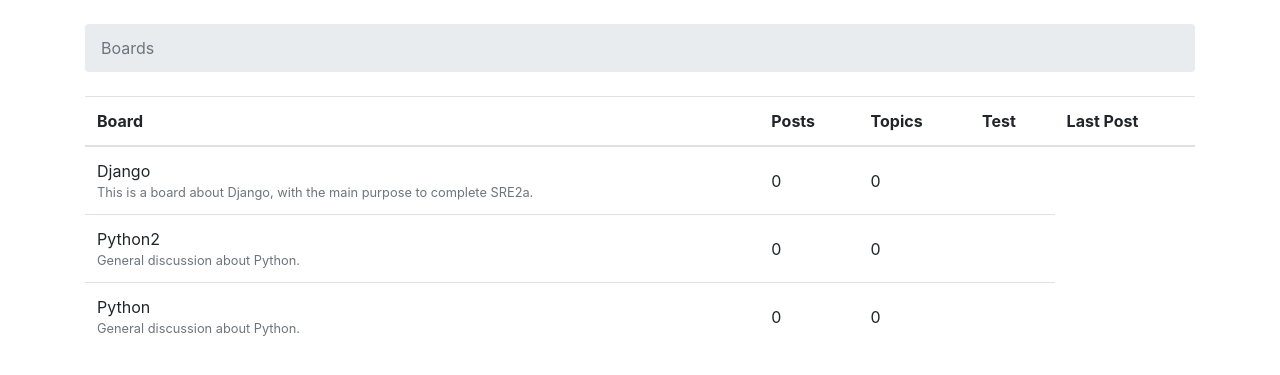
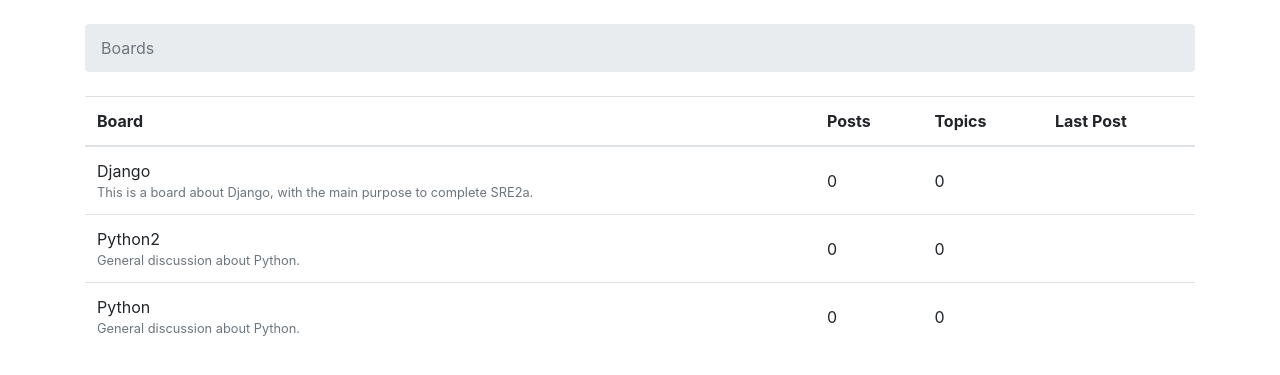
Before and after one commit to Jalekseenko91/Pythonproject, a Django app: page / in a window 1280 px wide. Shown: the top 375 px of the page. Run offline with Django 3.2, Linux system fonts and the light colour scheme; data comes from the database, SQL or seed files in the repository; some libraries are stand-ins or nearby versions.

Commit message:
Home edit

```diff
--- a/myproject/templates/home.html
+++ b/myproject/templates/home.html
@@ -16,7 +16,7 @@
             <th>Board</th>
             <th>Posts</th>
             <th>Topics</th>
-            <th>Test</th>
+
             <th>Last Post</th>
           </tr>
         </thead>
```
